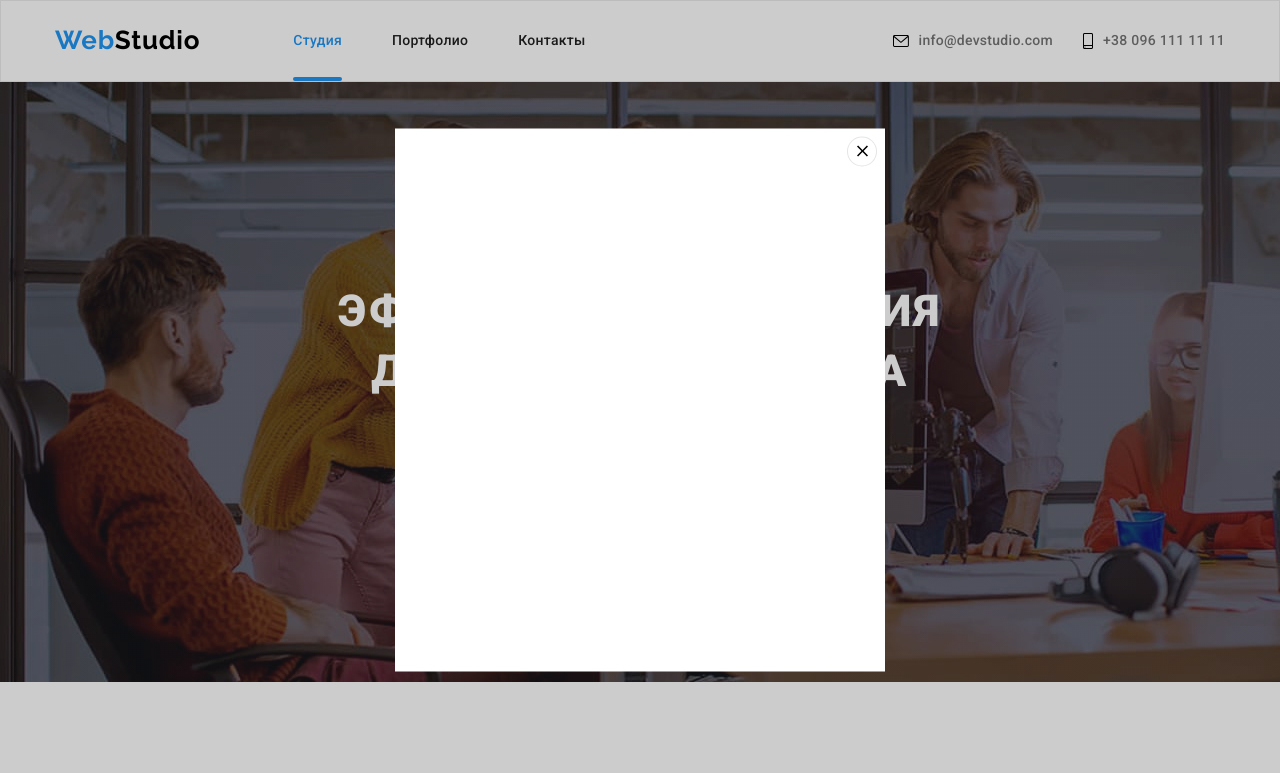
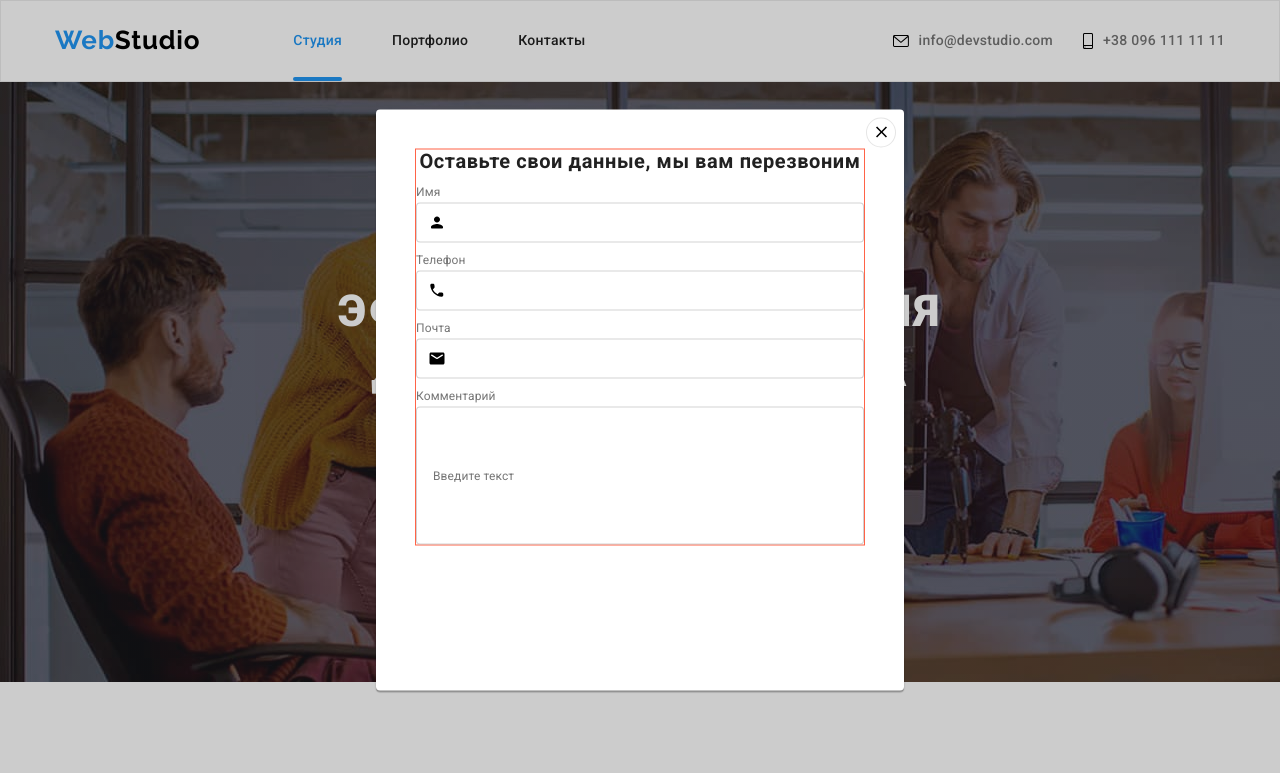
Before and after one commit to vvs1403/goit-markup-hw-06, a plain HTML site: page index.html in a window 1280 px wide. Both pictures are taken after a click on the button "Заказать услугу". Shown: the top 773 px of the page. Drawn offline with nearby package versions, Linux system fonts and the light colour scheme.

Commit message:
creat hw-06 13-23 18-06

```diff
--- a/css/styles.css
+++ b/css/styles.css
@@ -857,16 +857,18 @@ input [placeholder="E-mail"] {
 }
 
 .modal {
-    width: 490px;
-    height: 543px;
-    background-color: var(--hero-text-color);
     position: absolute;
+    width: 528px;
+    height: 581px;
     top: 50%;
     left: 50%;
-
     transform: translate(-50%, -50%)
     scale(1);
     transition: transform 500ms var(--timing-function);
+
+    background-color: var(--hero-text-color);
+    box-shadow: 0px 1px 3px rgba(0, 0, 0, 0.12), 0px 1px 1px rgba(0, 0, 0, 0.14), 0px 2px 1px rgba(0, 0, 0, 0.2);
+    border-radius: 4px;
 }
 
 .modal-button-close {
@@ -884,8 +886,85 @@ input [placeholder="E-mail"] {
     background:var(--hero-text-color);
     cursor: pointer;
 }
-
 .modal-close-icon {
     display: block;
     fill: var(--logo-studio-color);
 }
+
+.modal-container {
+    display: block;
+    width: 448px;
+    margin: 40px auto 20px;
+    outline: 1px solid tomato;
+}
+
+.modal-text {
+    width: 448px;
+    height: 23px;
+    margin-bottom: 12px;
+
+    font-weight: 700;
+    font-size: 20px;
+    line-height: 1.15;
+    text-align: center;
+    letter-spacing: 0.03em;
+
+    color: var(--accent-text-color);
+}
+
+.modal-input {
+    position: relative;
+    margin-bottom: 10px;
+
+}
+.coment {
+    margin-bottom: 0;
+
+}
+.modal-label-item {
+    display: block;
+    margin-bottom: 4px;
+
+    width: 25px;
+    height: 14px;
+
+    font-size: 12px;
+    line-height: 1.17;
+    letter-spacing: 0.01em;
+    color: var(--brand-text-color);
+}
+
+.modal-input-item {
+    box-sizing: border-box;
+
+    width: 100%;
+    height: 40px;
+
+    border: 1px solid rgba(33, 33, 33, 0.2);
+    border-radius: 4px;
+}
+
+ .coment .modal-input-item {
+        display: block;
+    height: 138px;
+
+    padding: 12px 16px;
+        font-size: 12px;
+        line-height: 1.17;
+        letter-spacing: 0.01em;
+    color: rgba(117, 117, 117, 0.5);
+
+}
+
+.modal-icon {
+    position: absolute;
+    top: 29px;
+    left: 12px;
+}
+
+/* input [placeholder="Введите текст"] { */
+    /* position: absolute;
+    top: 30px;
+    left: 16px; */
+
+}
--- a/index.html
+++ b/index.html
@@ -511,6 +511,71 @@
             <use href="./images/symbol-defs.svg#icon-close-black-x"></use>
           </svg>
         </button>
+        <forma class="modal-form">
+          <div class="modal-container">
+            <p class="modal-text">Оставьте свои данные, мы вам перезвоним</p>
+            <div class="modal-input">
+              <label class="modal-label-item" for="modal-name">Имя</label>
+              <input
+                class="modal-input-item"
+                type="text"
+                name="name"
+                id="modal-name"
+              />
+              <svg class="modal-icon">
+                <use
+                  href="./images/icons.svg#icon-person-black-18dp-1"
+                  width="18"
+                  height="18"
+                ></use>
+              </svg>
+            </div>
+            <div class="modal-input">
+              <label class="modal-label-item" for="modal-name">Телефон</label>
+              <input
+                class="modal-input-item"
+                type="text"
+                name="name"
+                id="modal-name"
+              />
+              <svg class="modal-icon">
+                <use
+                  href="./images/icons.svg#icon-phone-black-18dp-1"
+                  width="18"
+                  height="18"
+                ></use>
+              </svg>
+            </div>
+            <div class="modal-input">
+              <label class="modal-label-item" for="modal-name">Почта</label>
+              <input
+                class="modal-input-item"
+                type="text"
+                name="name"
+                id="modal-name"
+              />
+              <svg class="modal-icon">
+                <use
+                  href="./images/icons.svg#icon-email-black-18dp-1"
+                  width="18"
+                  height="18"
+                ></use>
+              </svg>
+            </div>
+            <div class="modal-input coment">
+              <label class="modal-label-item" for="modal-name"
+                >Комментарий</label
+              >
+              <input
+                class="modal-input-item"
+                type="text"
+                name="name"
+                id="modal-name"
+                placeholder="Введите текст"
+              />
+            </div>
+          </div>
+        </forma>
       </div>
     </div>
 
```
